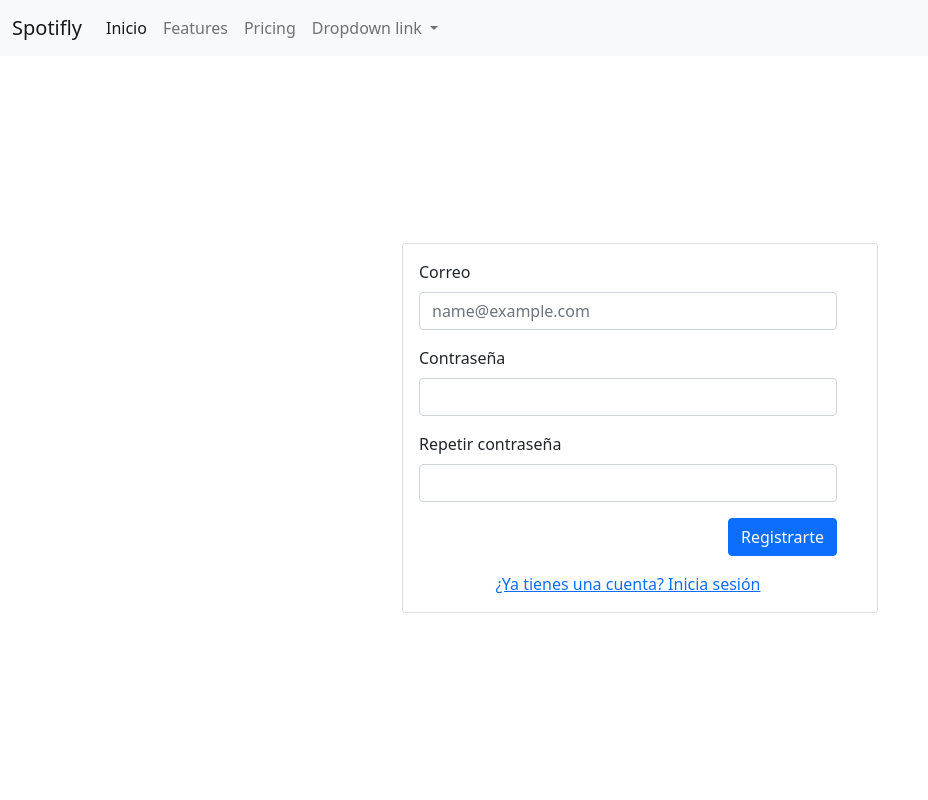
After one commit to AngelRivas0day/ArelyProyectoCETI, a PHP site: page /CETI/vistas/Cliente/Auth/register.php in a window 1280 px wide. The commit adds this page. Shown: the whole page, without its empty margins (0-928 px from the left). Run offline with PHP 8.4, Linux system fonts and the light colour scheme.

Commit message:
Nueva organizacion de carpetas y vistas del cliente

```diff
--- a/shared/header.php
+++ b/shared/header.php
@@ -7,7 +7,8 @@
 
         <!-- Bootstrap CSS -->
         <link href="https://cdn.jsdelivr.net/npm/bootstrap@5.0.0-alpha3/dist/css/bootstrap.min.css" rel="stylesheet" integrity="sha384-CuOF+2SnTUfTwSZjCXf01h7uYhfOBuxIhGKPbfEJ3+FqH/s6cIFN9bGr1HmAg4fQ" crossorigin="anonymous">
-        <link rel="stylesheet" href="./styles/login.css">
+        <link rel="stylesheet" href="http://localhost:8080/CETI/PincheArely/styles/login.css">
+        <!-- Hay que cambiar esta madre para que no nos cague hahahaha -->
         <title>Hello, world!</title>
     </head>
     <body>
--- /dev/null
+++ b/vistas/Cliente/Auth/register.php
@@ -0,0 +1,32 @@
+<?php require('../../../shared/header.php') ?>
+    <div class="container">
+        <div class="row">
+            <div class="login-container">
+                <div class="card">
+                    <div class="card-body">
+                        <form action="index.php" class="row w-100">
+                            <div class="col-12 mb-3">
+                              <label for="exampleFormControlInput1" class="form-label">Correo</label>
+                              <input type="email" class="form-control" placeholder="name@example.com" required>
+                            </div>
+                            <div class="col-12 mb-3">
+                                <label for="exampleFormControlInput1" class="form-label">Contrase&ntilde;a</label>
+                                <input type="password" class="form-control" required>
+                            </div>
+                            <div class="col-12 mb-3">
+                                <label for="exampleFormControlInput1" class="form-label">Repetir contrase&ntilde;a</label>
+                                <input type="password" class="form-control" required>
+                            </div>
+                            <div class="col-12 text-right">
+                                <button type="submit" class="btn btn-primary mb-3">Registrarte</button>
+                            </div>
+                            <div class="col-12 text-center">
+                                <a href="./login.php" name="button">¿Ya tienes una cuenta? Inicia sesi&oacute;n</a>
+                            </div>
+                        </form>
+                    </div>
+                </div>
+            </div>
+        </div>
+    </div>
+<?php require('../../../shared/footer.php') ?>
```
Also changed, not shown: vistas/Cliente/Artistas/index.php (added, +63 -0 lines), vistas/Cliente/Artistas/nuevo_artista.php (added, +9 -0 lines), vistas/Cliente/Auth/login.php (renamed from login.php, +5 -5 lines).
